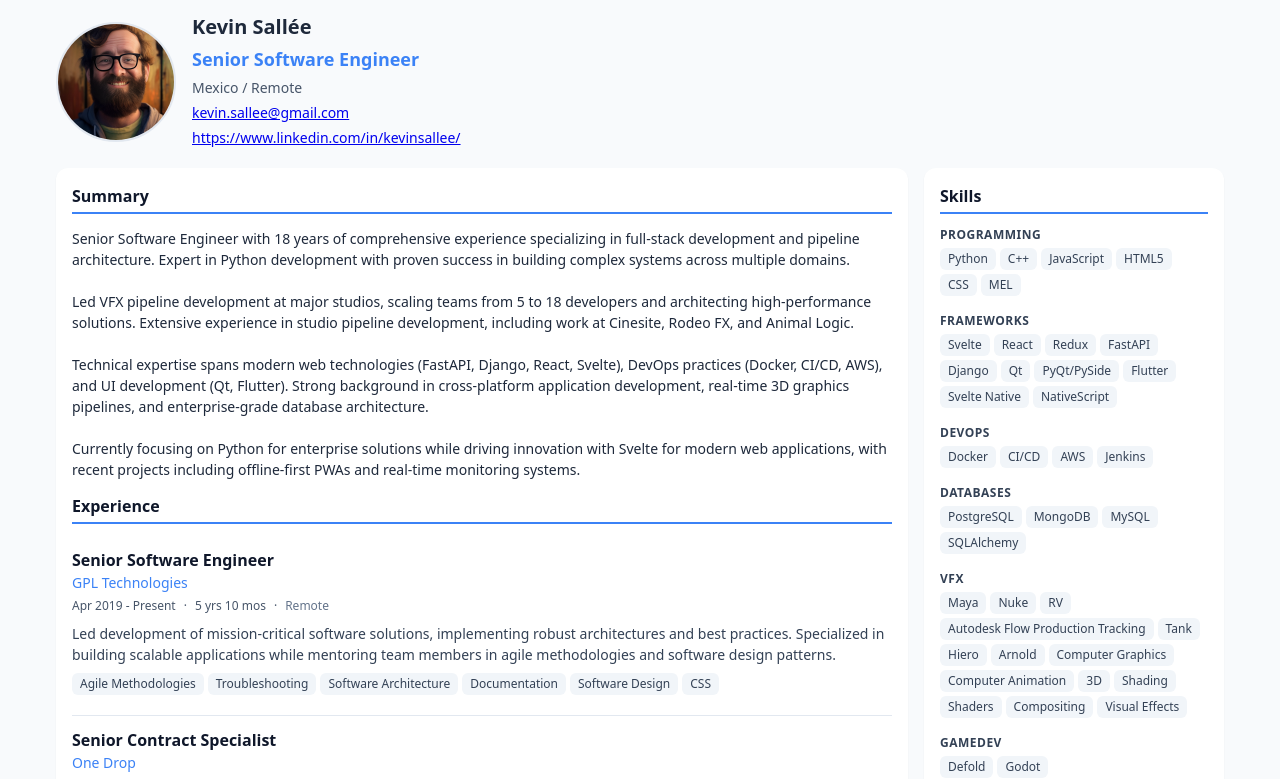
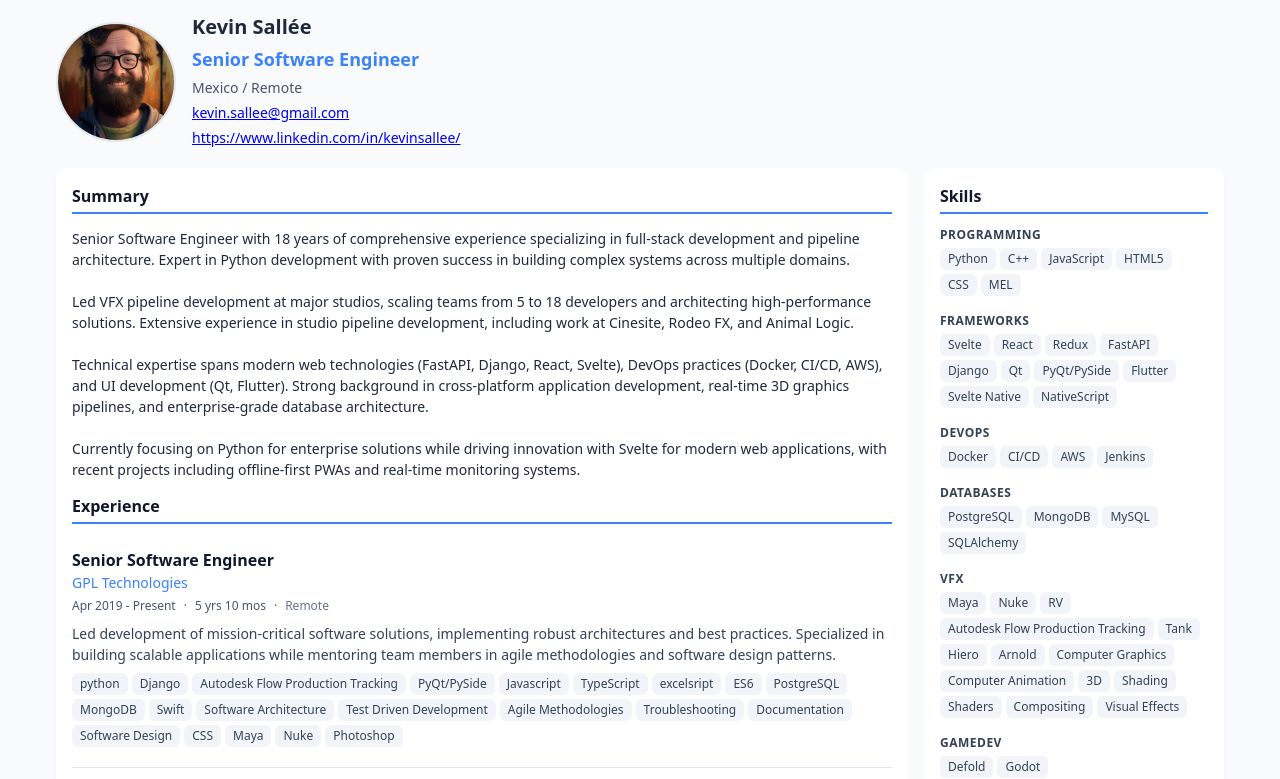
Before and after one commit to ksallee/resume, a SvelteKit app: page / in a window 1280 px wide. Shown: the top 779 px of the page. Built offline with nearby package versions, Linux system fonts and the light colour scheme.

Commit message:
small improvements

```diff
--- a/src/routes/+page.svelte
+++ b/src/routes/+page.svelte
@@ -17,7 +17,7 @@
 	<title>{profile.name} - Resume</title>
 	<meta name="description" content="{profile.summary}" />
 	<meta name="author" content="{profile.name}" />
-	<meta name="image" content="/me.jpg" />
+	<meta name="image" content="{profile.picture}" />
 </svelte:head>
 <div class="resume-container">
   <header class="header">
--- a/static/data/resume.json
+++ b/static/data/resume.json
@@ -5,6 +5,7 @@
   "email": "kevin.sallee@gmail.com",
   "linkedin": "https://www.linkedin.com/in/kevinsallee/",
   "summary": "Senior Software Engineer with 18 years of comprehensive experience specializing in full-stack development and pipeline architecture. Expert in Python development with proven success in building complex systems across multiple domains.<br><br>\n\nLed VFX pipeline development at major studios, scaling teams from 5 to 18 developers and architecting high-performance solutions. Extensive experience in studio pipeline development, including work at Cinesite, Rodeo FX, and Animal Logic.<br><br>\n\nTechnical expertise spans modern web technologies (FastAPI, Django, React, Svelte), DevOps practices (Docker, CI/CD, AWS), and UI development (Qt, Flutter). Strong background in cross-platform application development, real-time 3D graphics pipelines, and enterprise-grade database architecture.<br><br>\n\nCurrently focusing on Python for enterprise solutions while driving innovation with Svelte for modern web applications, with recent projects including offline-first PWAs and real-time monitoring systems.",
+  "picture": "/me.jpg",
   "skills": {
     "programming": [
       "Python",
@@ -78,12 +79,27 @@
       "duration": "5 yrs 10 mos",
       "location": "Remote",
       "skills": [
+        "python",
+        "Django",
+        "Autodesk Flow Production Tracking",
+        "PyQt/PySide",
+        "Javascript",
+        "TypeScript",
+        "excelsript",
+        "ES6",
+        "PostgreSQL",
+        "MongoDB",
+        "Swift",
+        "Software Architecture",
+        "Test Driven Development",
         "Agile Methodologies",
         "Troubleshooting",
-        "Software Architecture",
         "Documentation",
         "Software Design",
-        "CSS"
+        "CSS",
+        "Maya",
+        "Nuke",
+        "Photoshop"
       ],
       "description": "Led development of mission-critical software solutions, implementing robust architectures and best practices. Specialized in building scalable applications while mentoring team members in agile methodologies and software design patterns."
     },
```
